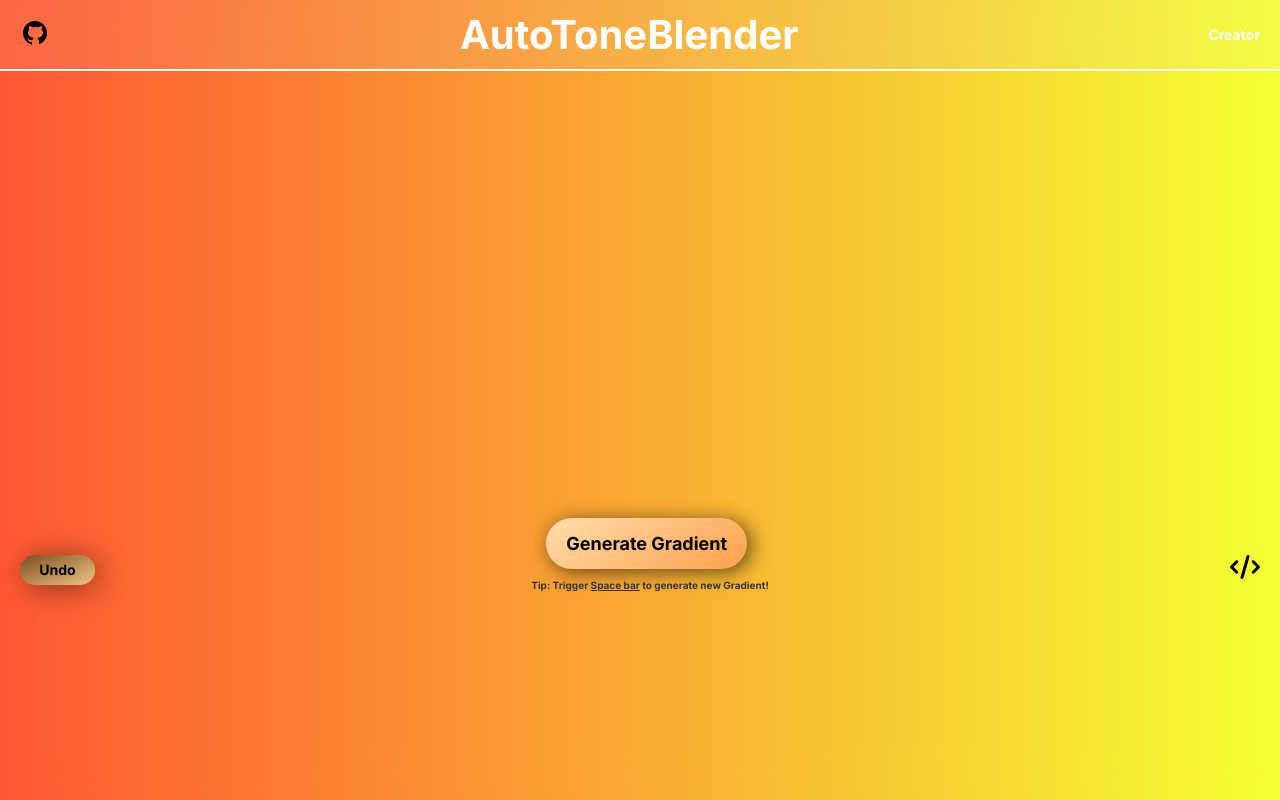
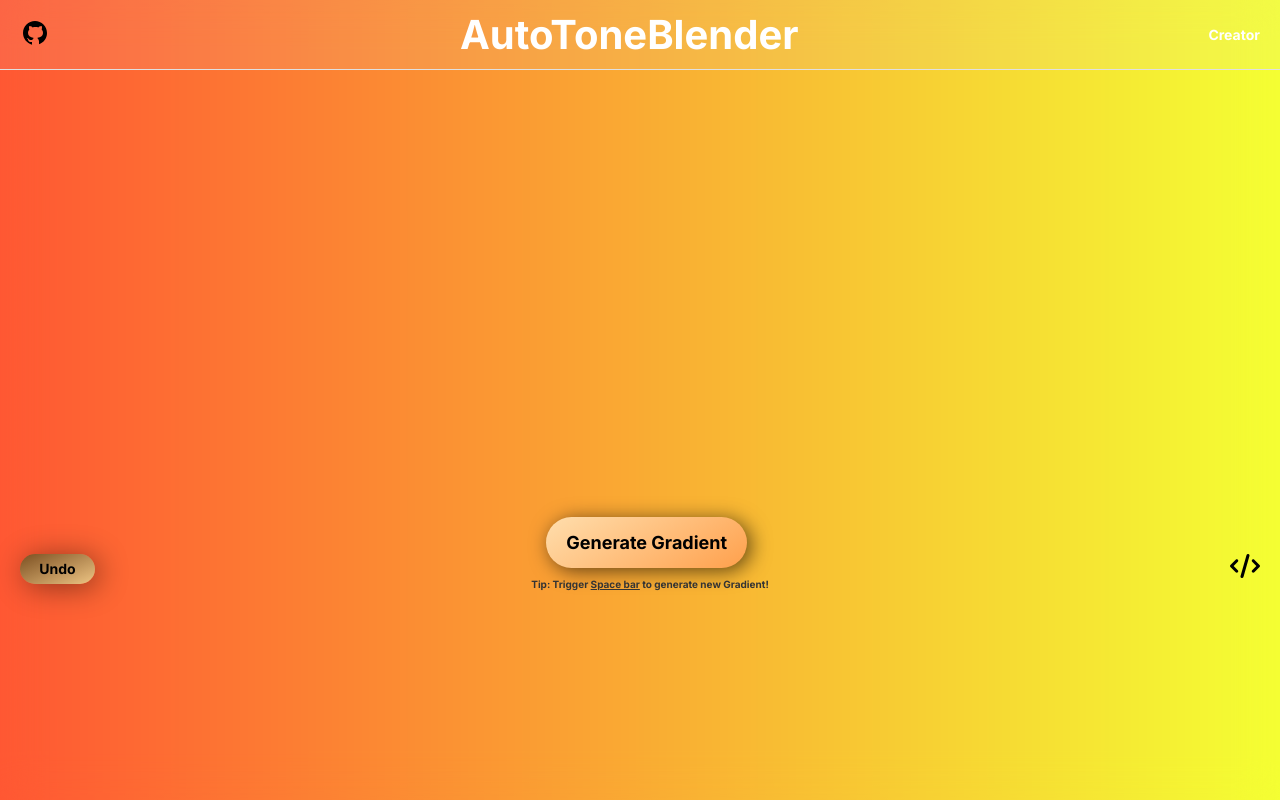
Before and after one commit to 2k-Aakaash/autotoneblender, a plain HTML site: page index.html in a window 1280 px wide. Drawn offline with nearby package versions, Linux system fonts and the light colour scheme.

Commit message:
Update style.css

```diff
--- a/style.css
+++ b/style.css
@@ -147,7 +147,7 @@ button{
     position: relative; /* Needed for pseudo-element positioning */
     backdrop-filter: blur(48px);
     -webkit-backdrop-filter: blur(48px);
-    border-bottom: 2px solid #ffffff; /* Set border properties */
+    border-bottom: 1px solid #e0e0e0; /* Set border properties */
     z-index: 1;
 }
 
```
